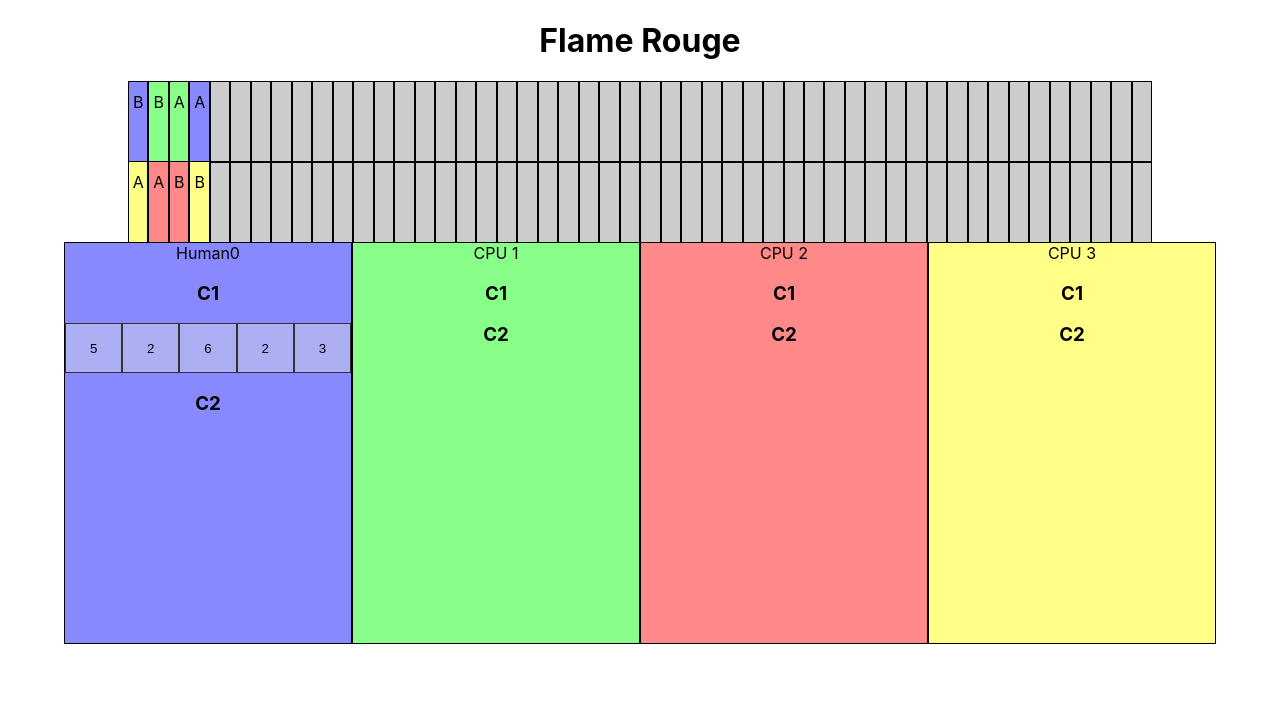
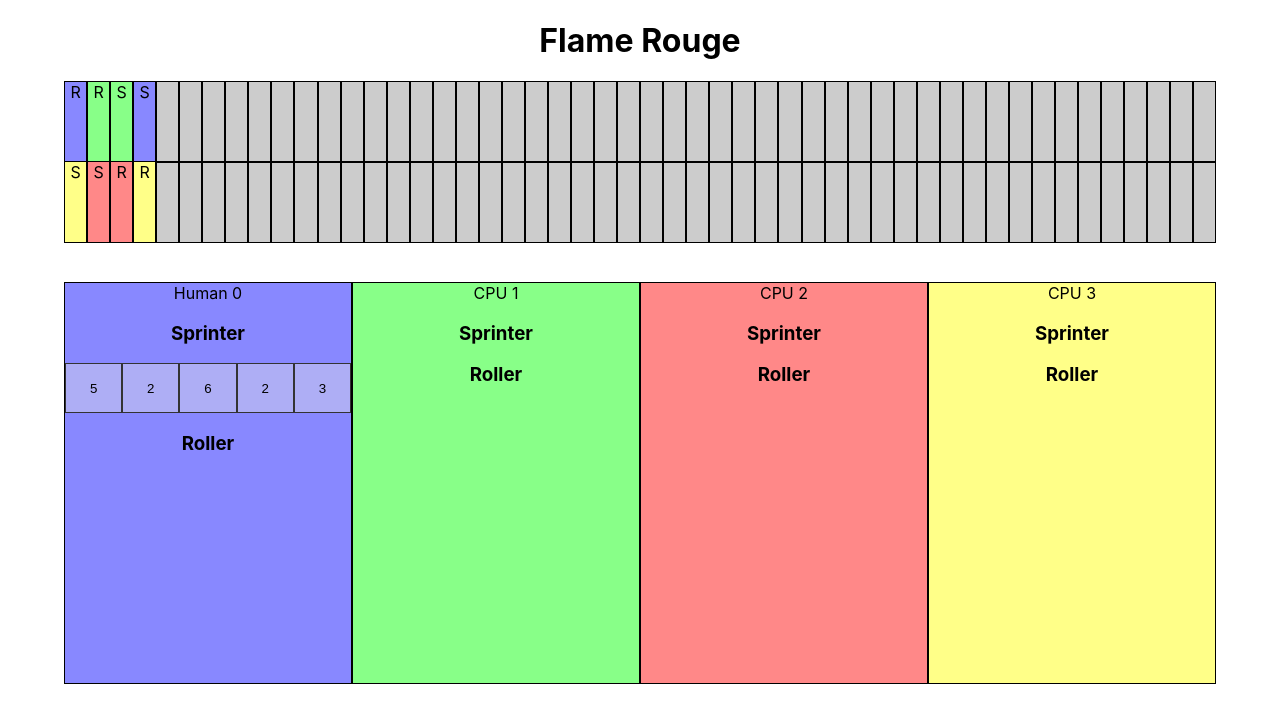
Before and after one commit to sesteves86/FlameRougeReact, a React (Create React App) app: page / in a window 1280 px wide. Shown: the top 722 px of the page. Built offline with nearby package versions, Linux system fonts and the light colour scheme.

Commit message:
Styled track and added drag logic

```diff
--- a/src/App.js
+++ b/src/App.js
@@ -79,8 +79,8 @@ class App extends Component {
             <Player
             key = { p.id }
             player = { p }
-            rider1 = { this.state.riders.filter( r => r.player === p.id && r.isPrimary === true ) }
-            rider2 = { this.state.riders.filter( r => r.player === p.id && r.isPrimary === false ) }
+            rider1 = { this.state.riders.filter( r => r.player === p.id && r.isSprinter === true ) }
+            rider2 = { this.state.riders.filter( r => r.player === p.id && r.isSprinter === false ) }
             makeDecision = { this.makeDecision }
             activePlayer = { this.state.activePlayer }
             activePrimaryRider = { this.state.activePrimaryRider }
--- a/src/Components/GameEngine.js
+++ b/src/Components/GameEngine.js
@@ -5,10 +5,10 @@ class GameEngine {
         this.decisions = [];
     }
 
-    setHumanDecision(isMain, value) {
+    setHumanDecision(isSprinter, value) {
         var activePlayer = 0;
 
-        if (isMain) {
+        if (isSprinter) {
             this.decision1 = value;
         } else {
             this.decision2 = value;
@@ -17,7 +17,7 @@ class GameEngine {
         }
 
         return {
-            activePrimaryRider: !isMain,
+            activePrimaryRider: !isSprinter,
             activePlayer: activePlayer
         }
     }
@@ -36,8 +36,8 @@ class GameEngine {
     /* Private functions*/
 
     _getAIDecisions() {
-        this.decisions.push({player: 0, isMain: true, decision: this.decision1});
-        this.decisions.push({player: 0, isMain: false, decision: this.decision2});
+        this.decisions.push({player: 0, isSprinter: true, decision: this.decision1});
+        this.decisions.push({player: 0, isSprinter: false, decision: this.decision2});
 
         //Need to have access to players data to make AI decisions?
         for (var p = 1; p < 4; p++) { // foreach AI
@@ -48,10 +48,10 @@ class GameEngine {
             // var options1 = this.props.rider1[0].getTopCard();
             // var options2 = this.props.rider2[0].getTopCard();
 
-            // this.decisions.push({player: p, isMain: true, decision: options1});
-            // this.decisions.push({player: p, isMain: false, decision: options2});
-            this.decisions.push({player: p, isMain: true, decision: Math.floor(Math.random() * 5) + 2 });
-            this.decisions.push({player: p, isMain: false, decision: Math.floor(Math.random() * 5) + 2 });
+            // this.decisions.push({player: p, isSprinter: true, decision: options1});
+            // this.decisions.push({player: p, isSprinter: false, decision: options2});
+            this.decisions.push({player: p, isSprinter: true, decision: Math.floor(Math.random() * 5) + 2 });
+            this.decisions.push({player: p, isSprinter: false, decision: Math.floor(Math.random() * 5) + 2 });
         }
 
     }
@@ -60,21 +60,21 @@ class GameEngine {
         var trackPosition = [];
 
         for (var player=0; player<4; player++) {
-            for (var isMain = 0; isMain < 2; isMain++) {
+            for (var isSprinter = 0; isSprinter < 2; isSprinter++) {
                 var rider = riders.filter( r =>
                     r.getPlayer() === player &&
-                    r.getPrimary() == isMain
+                    r.getPrimary() == isSprinter
                 )[0];
 
                 var decision = this.decisions.filter( d =>
                         d.player === player &&
-                        d.isMain === isMain);
+                        d.isSprinter === isSprinter);
 
                 rider.useCard(decision.decision);
 
                 trackPosition.push({
                     player: player,
-                    isMain: isMain,
+                    isSprinter: isSprinter,
                     position: rider.positionX
                 });
             }
@@ -92,7 +92,7 @@ class GameEngine {
         sortedRiders.forEach( function(rider) {
             var decision = this.decisions.filter( d =>
                 d.player === rider.player &&
-                d.isMain === rider.isPrimary)[0].decision;
+                d.isSprinter === rider.isSprinter)[0].decision;
 
             rider.useCard(decision);
 
@@ -105,7 +105,7 @@ class GameEngine {
                 ).length < 2 ){
                     rider.setPosition(targetPosition);
                     var tIndex = trackPosition.findIndex( t =>
-                        t.isMain == rider.isPrimary &&
+                        t.isSprinter == rider.isSprinter &&
                         t.player === rider.player
                         );
                     trackPosition[tIndex].position = targetPosition;
@@ -119,7 +119,7 @@ class GameEngine {
             } while (!finishLoop)
         }, this);
 
-        // drag riders
+        // drag riders // is it working properly?
         var sortedTrackPositions = trackPosition.sort(
             function(t1, t2) {
                 var p1 = t1.position;
@@ -128,31 +128,54 @@ class GameEngine {
                 return p1-p2; // Ascending order
             }
         );
+        // foreach sorted track position
+        // debugger;
         for (let i = 0; i < 7; i++) {
             var pos = sortedTrackPositions[i].position;
             var nextPos = sortedTrackPositions[i+1].position;
             var testPos;
             // var pos_1 = i > 0 ? sortedTrackPositions[i-1] : -5;
 
-            if (nextPos === pos + 1) { //drag
+            if (nextPos === pos + 2) { // drag happens
                 var lPos = pos;
 
+                // move up current rider
+                // update track position
+                var riderIndex = riders.findIndex( r =>
+                    r.player === sortedTrackPositions[i].player
+                    && r.isSprinter == sortedTrackPositions[i].isSprinter
+                )
+
+                riders[riderIndex].position = pos + 1;
+
+                // update track position
+                sortedTrackPositions[i].position = pos + 1;
+
+
                 for (let j = i-1; j <= 0; j--) {
+                    if(j<0){
+                        return;
+                    }
                     testPos = sortedTrackPositions[j].position;
-                    if (testPos >= lPos - 1) { //within drag range
+                    if (testPos === lPos - 2) { //within drag range
                         lPos = testPos;
                         // Move riders
+                        var riderIndex = riders.findIndex( r =>
+                            r.player === sortedTrackPositions[j].player
+                            && r.isSprinter == sortedTrackPositions[j].isSprinter
+                        )
+
+                        riders[riderIndex].position = lPos + 1;
+
                         // update track position
+                        sortedTrackPositions[j].position = lPos + 1;
                     }
                 }
-                // move up current rider
-                // update track position
+
             }
         }
 
         // fatigue riders
-
-        // shuffle?
 
         return riders;
     }
--- a/src/Components/Player.js
+++ b/src/Components/Player.js
@@ -20,7 +20,7 @@ class Player extends Component {
 
         const playerTitle =
             human ?
-                "Human" +  id :
+                "Human " +  id :
                 "CPU " +  id ;
 
         const playerClass = "player player" + this.props.player.id;
@@ -29,7 +29,7 @@ class Player extends Component {
             <div className={playerClass}>
                 { playerTitle }
                 <div>
-                    <h3>C1</h3>
+                    <h3>Sprinter</h3>
                     { human === true && this.props.activePlayer === this.props.player.id && this.props.activePrimaryRider &&
 
                         <div className="player-option">
@@ -45,7 +45,7 @@ class Player extends Component {
                     }
                 </div>
                 <div>
-                    <h3>C2</h3>
+                    <h3>Roller</h3>
                     { human === true && this.props.activePlayer === this.props.player.id && !this.props.activePrimaryRider &&
                         <div className="player-option">
                             {options2.map( (option, index) => (
--- a/src/Components/Rider.js
+++ b/src/Components/Rider.js
@@ -1,11 +1,11 @@
 import './../Styles/Track.css';
 
 class Rider {
-    constructor(player, positionX, lane, isPrimary){
+    constructor(player, positionX, lane, isSprinter){
         this.player = player;
         this.positionX = positionX;
         this.lane = lane;
-        this.isPrimary = isPrimary;
+        this.isSprinter = isSprinter;
         this.cards = [2, 2, 2, 2, 3, 3, 3, 3, 4, 4, 4, 4, 4, 5, 5, 5, 5, 6, 6, 6, 7, 7, 8];
         this.cardsDiscarded  = [];
         this.nextMove = 0;
@@ -45,7 +45,7 @@ class Rider {
         return this.player;
     }
     getPrimary(){
-        return this.isPrimary;
+        return this.isSprinter;
     }
 
     setLane(lane){
--- a/src/Components/Track.js
+++ b/src/Components/Track.js
@@ -10,7 +10,7 @@ class Player extends Component {
     for (let lane = 0; lane < 2; lane++) {
       trackLane = [];
 
-      for (let segment = 0; segment < 50; segment++) {
+      for (let segment = 0; segment < 50; segment++) { // 70 segments
         trackLane.push(
           {
             className: "track-segment track-segment-" + lane + "-" + segment,
@@ -41,7 +41,7 @@ class Player extends Component {
         lane = 1 ;
       }
       track[lane][rider.positionX].className += " track-segment-player-" + rider.player;
-        track[lane][rider.positionX].rider = rider.isPrimary ? "A" : "B";
+        track[lane][rider.positionX].rider = rider.isSprinter ? "S" : "R";
     };
 
     return track;
--- a/src/Styles/Track.css
+++ b/src/Styles/Track.css
@@ -1,8 +1,8 @@
 .track{
     background-color: #ccc;
-    width: 80%;
+    width: 90%;
     height: 20vh;
-    margin: auto;
+    margin: 10px auto 40px;
 }
 
 .track-lane{
@@ -15,8 +15,6 @@
     border: 1px solid black;
     display: inline-block;
     width: 5%;
-    /* padding-top: 10px; */
-    line-height: 40px;
     min-height: 100%;
 }
 
```
